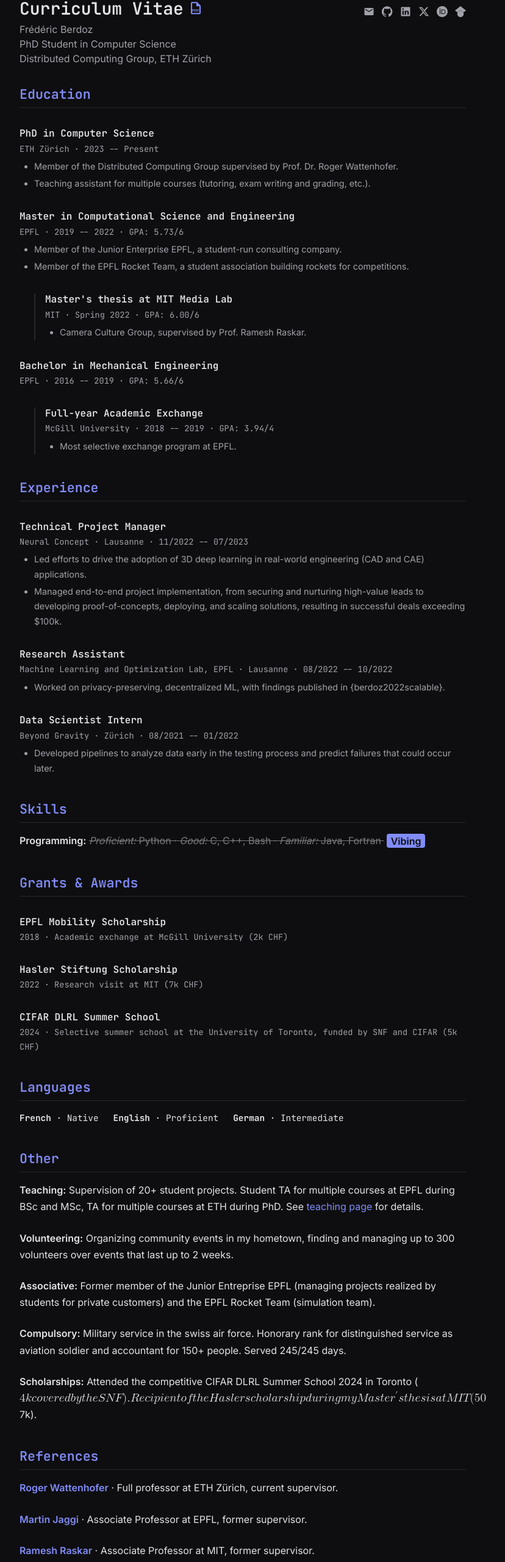
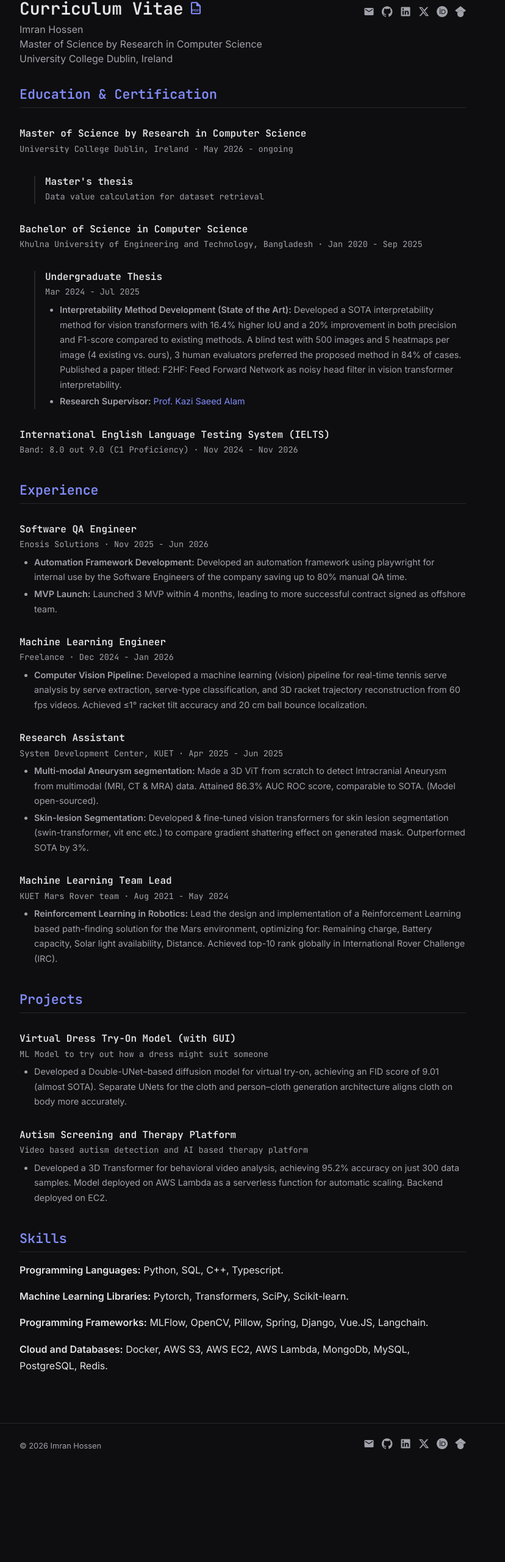
Before and after one commit to imrnh/imrnh.github.io, an Eleventy site: page src/cv.html in a window 1280 px wide. Shown: the part 139-2700 px from the top of the page at 61% size, without its empty margins (242-1070 px from the left). After the commit the page ends 2546 px from the top, so only its background shows below. Built offline with nearby package versions, Linux system fonts and the light colour scheme; Eleventy itself is replaced by a stand-in of ours; files that its build step writes are made by us from their sources.

Commit message:
Updated cv.html page

```diff
--- a/src/cv.html
+++ b/src/cv.html
@@ -7,7 +7,7 @@ title: CV · Imran Hossen
 <div class="article-header">
     <div class="cv-title-row">
         <div class="cv-title-left">
-            <h1>Curriculum Vitae</h1><a href="/papers/cv-long.pdf" download="" class="cv-pdf-btn"
+            <h1>Curriculum Vitae</h1><a href="https://github.com/imrnh/cv_long" download="" class="cv-pdf-btn"
                 title="Download PDF"><svg viewBox="0 0 24 24" fill="currentColor">
                     <path d="M14 2H6c-1.1.0-2 .9-2 2v16c0 1.1.9 2 2 2h12c1.1.0 2-.9 2-2V8l-6-6zm4 18H6V4h7v5h5v11z">
                     </path><text x="12" y="17.5" font-size="6" font-weight="700" font-family="Arial,sans-serif"
@@ -52,246 +52,118 @@ title: CV · Imran Hossen
                     </svg></a></div>
         </div>
     </div>
-    <p class="text-dim">Frédéric Berdoz</p>
-    <p class="text-dim">PhD Student in Computer Science</p>
-    <p class="text-dim">Distributed Computing Group, ETH Zürich</p>
+    <p class="text-dim">Imran Hossen</p>
+    <p class="text-dim">Master of Science by Research in Computer Science</p>
+    <p class="text-dim">University College Dublin, Ireland</p>
 </div>
 <section class="cv-section">
-    <h2>Education</h2>
+    <h2>Education &amp; Certification</h2>
     <div class="cv-entry">
-        <h3>PhD in Computer Science</h3>
-        <div class="cv-meta">ETH Zürich · 2023 -- Present</div>
+        <h3>Master of Science by Research in Computer Science</h3>
+        <div class="cv-meta">University College Dublin, Ireland · May 2026 - ongoing</div>
+    </div>
+    <div class="cv-entry cv-entry--indent">
+        <h3>Master's thesis</h3>
+        <div class="cv-meta">Data value calculation for dataset retrieval</div>
+    </div>
+    <div class="cv-entry">
+        <h3>Bachelor of Science in Computer Science</h3>
+        <div class="cv-meta">Khulna University of Engineering and Technology, Bangladesh · Jan 2020 - Sep 2025</div>
+    </div>
+    <div class="cv-entry cv-entry--indent">
+        <h3>Undergraduate Thesis</h3>
+        <div class="cv-meta">Mar 2024 - Jul 2025</div>
         <ul>
-            <li>Member of the Distributed Computing Group supervised by Prof. Dr. Roger Wattenhofer.
+            <li><strong>Interpretability Method Development (State of the Art):</strong> Developed a SOTA
+                interpretability method for vision transformers with 16.4% higher IoU and a 20% improvement in both
+                precision and F1-score compared to existing methods. A blind test with 500 images and 5 heatmaps per
+                image (4 existing vs. ours), 3 human evaluators preferred the proposed method in 84% of cases. Published
+                a paper titled: F2HF: Feed Forward Network as noisy head filter in vision transformer interpretability.
             </li>
-            <li>Teaching assistant for multiple courses (tutoring, exam writing and grading, etc.).</li>
+            <li><strong>Research Supervisor:</strong> <a href="https://www.kuet.ac.bd/cse/saeedalam">Prof. Kazi
+                    Saeed Alam</a>
+            </li>
         </ul>
     </div>
     <div class="cv-entry">
-        <h3>Master in Computational Science and Engineering</h3>
-        <div class="cv-meta">EPFL · 2019 -- 2022 · GPA: 5.73/6</div>
-        <ul>
-            <li>Member of the Junior Enterprise EPFL, a student-run consulting company.</li>
-            <li>Member of the EPFL Rocket Team, a student association building rockets for competitions.
-            </li>
-        </ul>
-    </div>
-    <div class="cv-entry cv-entry--indent">
-        <h3>Master's thesis at MIT Media Lab</h3>
-        <div class="cv-meta">MIT · Spring 2022 · GPA: 6.00/6</div>
-        <ul>
-            <li>Camera Culture Group, supervised by Prof. Ramesh Raskar.</li>
-        </ul>
-    </div>
-    <div class="cv-entry">
-        <h3>Bachelor in Mechanical Engineering</h3>
-        <div class="cv-meta">EPFL · 2016 -- 2019 · GPA: 5.66/6</div>
-    </div>
-    <div class="cv-entry cv-entry--indent">
-        <h3>Full-year Academic Exchange</h3>
-        <div class="cv-meta">McGill University · 2018 -- 2019 · GPA: 3.94/4</div>
-        <ul>
-            <li>Most selective exchange program at EPFL.</li>
-        </ul>
+        <h3>International English Language Testing System (IELTS)</h3>
+        <div class="cv-meta">Band: 8.0 out 9.0 (C1 Proficiency) · Nov 2024 - Nov 2026</div>
     </div>
 </section>
 <section class="cv-section">
     <h2>Experience</h2>
     <div class="cv-entry">
-        <h3>Technical Project Manager</h3>
-        <div class="cv-meta">Neural Concept · Lausanne · 11/2022 -- 07/2023</div>
+        <h3>Software QA Engineer</h3>
+        <div class="cv-meta">Enosis Solutions · Nov 2025 - Jun 2026</div>
         <ul>
-            <li>Led efforts to drive the adoption of 3D deep learning in real-world engineering (CAD and
-                CAE) applications.</li>
-            <li>Managed end-to-end project implementation, from securing and nurturing high-value leads
-                to developing proof-of-concepts, deploying, and scaling solutions, resulting in
-                successful deals exceeding $100k.</li>
+            <li><strong>Automation Framework Development:</strong> Developed an automation framework using playwright
+                for internal use by the Software Engineers of the company saving up to 80% manual QA time.</li>
+            <li><strong>MVP Launch:</strong> Launched 3 MVP within 4 months, leading to more successful contract signed
+                as offshore team.</li>
+        </ul>
+    </div>
+    <div class="cv-entry">
+        <h3>Machine Learning Engineer</h3>
+        <div class="cv-meta">Freelance · Dec 2024 - Jan 2026</div>
+        <ul>
+            <li><strong>Computer Vision Pipeline:</strong> Developed a machine learning (vision) pipeline for real-time
+                tennis serve analysis by serve extraction, serve-type classification, and 3D racket trajectory
+                reconstruction from 60 fps videos. Achieved ≤1° racket tilt accuracy and 20 cm ball bounce localization.
+            </li>
         </ul>
     </div>
     <div class="cv-entry">
         <h3>Research Assistant</h3>
-        <div class="cv-meta">Machine Learning and Optimization Lab, EPFL · Lausanne · 08/2022 -- 10/2022
-        </div>
+        <div class="cv-meta">System Development Center, KUET · Apr 2025 - Jun 2025</div>
         <ul>
-            <li>Worked on privacy-preserving, decentralized ML, with findings published in
-                {berdoz2022scalable}.</li>
+            <li><strong>Multi-modal Aneurysm segmentation:</strong> Made a 3D ViT from scratch to detect Intracranial
+                Aneurysm from multimodal (MRI, CT &amp; MRA) data. Attained 86.3% AUC ROC score, comparable to SOTA.
+                (Model open-sourced).</li>
+            <li><strong>Skin-lesion Segmentation:</strong> Developed &amp; fine-tuned vision transformers for skin
+                lesion segmentation (swin-transformer, vit enc etc.) to compare gradient shattering effect on generated
+                mask. Outperformed SOTA by 3%.</li>
         </ul>
     </div>
     <div class="cv-entry">
-        <h3>Data Scientist Intern</h3>
-        <div class="cv-meta">Beyond Gravity · Zürich · 08/2021 -- 01/2022</div>
+        <h3>Machine Learning Team Lead</h3>
+        <div class="cv-meta">KUET Mars Rover team · Aug 2021 - May 2024</div>
         <ul>
-            <li>Developed pipelines to analyze data early in the testing process and predict failures
-                that could occur later.</li>
+            <li><strong>Reinforcement Learning in Robotics:</strong> Lead the design and implementation of a
+                Reinforcement Learning based path-finding solution for the Mars environment, optimizing for: Remaining
+                charge, Battery capacity, Solar light availability, Distance. Achieved top-10 rank globally in
+                International Rover Challenge (IRC).</li>
+        </ul>
+    </div>
+</section>
+<section class="cv-section">
+    <h2>Projects</h2>
+    <div class="cv-entry">
+        <h3>Virtual Dress Try-On Model (with GUI)</h3>
+        <div class="cv-meta">ML Model to try out how a dress might suit someone</div>
+        <ul>
+            <li>Developed a Double-UNet–based diffusion model for virtual try-on, achieving an FID score of 9.01 (almost
+                SOTA). Separate UNets for the cloth and person–cloth generation architecture aligns cloth on body more
+                accurately.</li>
+        </ul>
+    </div>
+    <div class="cv-entry">
+        <h3>Autism Screening and Therapy Platform</h3>
+        <div class="cv-meta">Video based autism detection and AI based therapy platform</div>
+        <ul>
+            <li>Developed a 3D Transformer for behavioral video analysis, achieving 95.2% accuracy on just 300 data
+                samples. Model deployed on AWS Lambda as a serverless function for automatic scaling. Backend deployed
+                on EC2.</li>
         </ul>
     </div>
 </section>
 <section class="cv-section">
     <h2>Skills</h2>
     <div class="cv-entry">
-        <p><strong>Programming:</strong>
-            <span style="text-decoration:line-through;opacity:.5"><em>Proficient:</em> Python ·
-                <em>Good:</em> C, C++, Bash · <em>Familiar:</em> Java, Fortran
-            </span><span
-                style="background:var(--accent);color:var(--bg);padding:.1em .4em;border-radius:4px;font-weight:700;margin-left:.3em">Vibing</span>
+        <p><strong>Programming Languages:</strong> Python, SQL, C++, Typescript.</p>
+        <p><strong>Machine Learning Libraries:</strong> Pytorch, Transformers, SciPy, Scikit-learn.</p>
+        <p><strong>Programming Frameworks:</strong> MLFlow, OpenCV, Pillow, Spring, Django, Vue.JS, Langchain.</p>
+        <p><strong>Cloud and Databases:</strong> Docker, AWS S3, AWS EC2, AWS Lambda, MongoDb, MySQL, PostgreSQL, Redis.
         </p>
     </div>
 </section>
-<section class="cv-section">
-    <h2>Grants &amp; Awards</h2>
-    <div class="cv-entry">
-        <h3>EPFL Mobility Scholarship</h3>
-        <div class="cv-meta">2018 · Academic exchange at McGill University (2k CHF)</div>
-    </div>
-    <div class="cv-entry">
-        <h3>Hasler Stiftung Scholarship</h3>
-        <div class="cv-meta">2022 · Research visit at MIT (7k CHF)</div>
-    </div>
-    <div class="cv-entry">
-        <h3>CIFAR DLRL Summer School</h3>
-        <div class="cv-meta">2024 · Selective summer school at the University of Toronto, funded by SNF
-            and CIFAR (5k CHF)</div>
-    </div>
-</section>
-<section class="cv-section">
-    <h2>Languages</h2>
-    <div class="cv-lang-grid"><span><strong>French</strong> · Native</span>
-        <span><strong>English</strong> · Proficient</span>
-        <span><strong>German</strong> · Intermediate</span>
-    </div>
-</section>
-<section class="cv-section">
-    <h2>Other</h2>
-    <div class="cv-entry">
-        <p><strong>Teaching:</strong> Supervision of 20+ student projects. Student TA for multiple
-            courses at EPFL during BSc and MSc, TA for multiple courses at ETH during PhD. See <a
-                href="/teaching/">teaching page</a> for details.</p>
-    </div>
-    <div class="cv-entry">
-        <p><strong>Volunteering:</strong> Organizing community events in my hometown, finding and
-            managing up to 300 volunteers over events that last up to 2 weeks.</p>
-    </div>
-    <div class="cv-entry">
-        <p><strong>Associative:</strong> Former member of the Junior Entreprise EPFL (managing projects
-            realized by students for private customers) and the EPFL Rocket Team (simulation team).</p>
-    </div>
-    <div class="cv-entry">
-        <p><strong>Compulsory:</strong> Military service in the swiss air force. Honorary rank for
-            distinguished service as aviation soldier and accountant for 150+ people. Served 245/245
-            days.</p>
-    </div>
-    <div class="cv-entry">
-        <p><strong>Scholarships:</strong> Attended the competitive CIFAR DLRL Summer School 2024 in
-            Toronto (<span class="katex"><math xmlns="http://www.w3.org/1998/Math/MathML">
-                    <semantics>
-                        <mrow>
-                            <mn>4</mn>
-                            <mi>k</mi>
-                            <mi>c</mi>
-                            <mi>o</mi>
-                            <mi>v</mi>
-                            <mi>e</mi>
-                            <mi>r</mi>
-                            <mi>e</mi>
-                            <mi>d</mi>
-                            <mi>b</mi>
-                            <mi>y</mi>
-                            <mi>t</mi>
-                            <mi>h</mi>
-                            <mi>e</mi>
-                            <mi>S</mi>
-                            <mi>N</mi>
-                            <mi>F</mi>
-                            <mo stretchy="false">)</mo>
-                            <mi mathvariant="normal">.</mi>
-                            <mi>R</mi>
-                            <mi>e</mi>
-                            <mi>c</mi>
-                            <mi>i</mi>
-                            <mi>p</mi>
-                            <mi>i</mi>
-                            <mi>e</mi>
-                            <mi>n</mi>
-                            <mi>t</mi>
-                            <mi>o</mi>
-                            <mi>f</mi>
-                            <mi>t</mi>
-                            <mi>h</mi>
-                            <mi>e</mi>
-                            <mi>H</mi>
-                            <mi>a</mi>
-                            <mi>s</mi>
-                            <mi>l</mi>
-                            <mi>e</mi>
-                            <mi>r</mi>
-                            <mi>s</mi>
-                            <mi>c</mi>
-                            <mi>h</mi>
-                            <mi>o</mi>
-                            <mi>l</mi>
-                            <mi>a</mi>
-                            <mi>r</mi>
-                            <mi>s</mi>
-                            <mi>h</mi>
-                            <mi>i</mi>
-                            <mi>p</mi>
-                            <mi>d</mi>
-                            <mi>u</mi>
-                            <mi>r</mi>
-                            <mi>i</mi>
-                            <mi>n</mi>
-                            <mi>g</mi>
-                            <mi>m</mi>
-                            <mi>y</mi>
-                            <mi>M</mi>
-                            <mi>a</mi>
-                            <mi>s</mi>
-                            <mi>t</mi>
-                            <mi>e</mi>
-                            <msup>
-                                <mi>r</mi>
-                                <mo mathvariant="normal" lspace="0em" rspace="0em">′</mo>
-                            </msup>
-                            <mi>s</mi>
-                            <mi>t</mi>
-                            <mi>h</mi>
-                            <mi>e</mi>
-                            <mi>s</mi>
-                            <mi>i</mi>
-                            <mi>s</mi>
-                            <mi>a</mi>
-                            <mi>t</mi>
-                            <mi>M</mi>
-                            <mi>I</mi>
-                            <mi>T</mi>
-                            <mo stretchy="false">(</mo>
-                            <mn>50</mn>
-                        </mrow>
-                        <annotation encoding="application/x-tex">4k covered by the SNF). Recipient of
-                            the Hasler scholarship during my Master's thesis at MIT (50% of the total
-                            cost, amounting to </annotation>
-                    </semantics>
-                </math></span>7k).</p>
-    </div>
-</section>
-<section class="cv-section">
-    <h2>References</h2>
-    <div class="cv-entry">
-        <p><strong><a href="https://disco.ethz.ch/members/wroger" target="_blank" rel="noopener">Roger
-                    Wattenhofer</a></strong> · Full professor at ETH Zürich, current supervisor.</p>
-    </div>
-    <div class="cv-entry">
-        <p><strong><a href="https://people.epfl.ch/martin.jaggi" target="_blank" rel="noopener">Martin
-                    Jaggi</a></strong> · Associate Professor at EPFL, former supervisor.</p>
-    </div>
-    <div class="cv-entry">
-        <p><strong><a href="https://www.media.mit.edu/people/raskar/overview/" target="_blank" rel="noopener">Ramesh
-                    Raskar</a></strong> · Associate Professor at MIT, former
-            supervisor.</p>
-    </div>
-    <div class="cv-entry">
-        <p><strong><a href="https://mmamiri.github.io" target="_blank" rel="noopener">Mohammad M.
-                    Amiri</a></strong> · Assistant Professor at Rensselaer Poly. Inst., co-author.</p>
-    </div>
-</section>
 {% endraw %}
```
Also changed, not shown: 3 other files.
